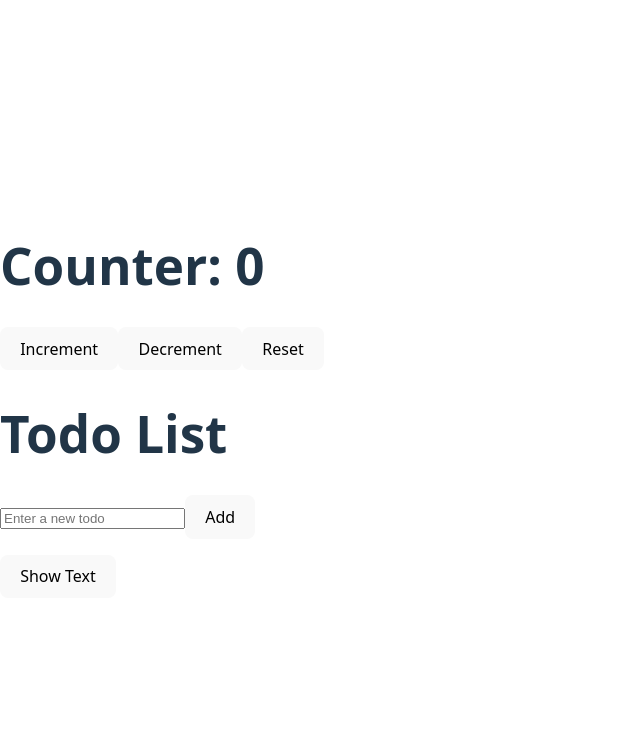
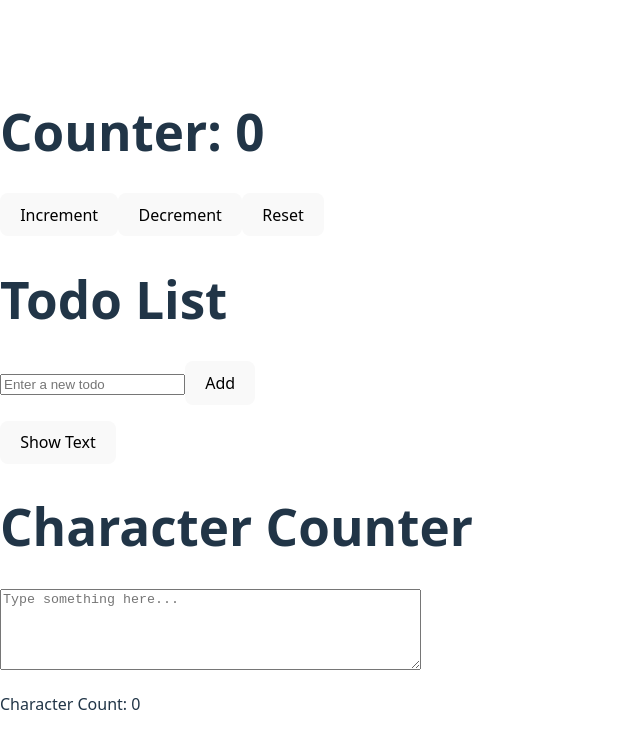
Before and after one commit to yashvi-3106/Assignment_React_Node, a React (Vite) app in the folder React/vite_app/: page / in a window 1280 px wide. Shown: the top 748 px of the page, without its empty margins (0-640 px from the left). Built offline with nearby package versions, Linux system fonts and the light colour scheme.

Commit message:
Created a textarea that shows the number of characters typed in real time.

```diff
--- a/React/vite_app/src/App.jsx
+++ b/React/vite_app/src/App.jsx
@@ -1,6 +1,7 @@
 import Counter from "./Components/Counter"
 import TodoList from "./Components/TodoList"
 import ToggleText from "./Components/ToggleText"
+import CharacterCounter from "./Components/CharacterCount"
 
 function App() {
   return (
@@ -9,6 +10,7 @@ function App() {
         <Counter/>
         <TodoList/>
         <ToggleText/>
+        <CharacterCounter/>
       </div>
 
     </>
--- /dev/null
+++ b/React/vite_app/src/Components/CharacterCount.jsx
@@ -0,0 +1,35 @@
+// Character Count in Textarea
+// Problem: Create a textarea that shows the number of characters typed in real time.
+
+// Concepts Tested:
+
+// useState
+// Form handling
+
+import { useState } from 'react';
+
+function CharacterCounter() {
+
+  const [text, setText] = useState('');
+
+
+  const handleChange = (event) => {
+    setText(event.target.value);
+  };
+
+  return (
+    <div>
+      <h1>Character Counter</h1>
+      <textarea
+        value={text}
+        onChange={handleChange}
+        placeholder="Type something here..."
+        rows="5"
+        cols="50"
+      />
+      <p>Character Count: {text.length}</p>
+    </div>
+  );
+}
+
+export default CharacterCounter;
```
